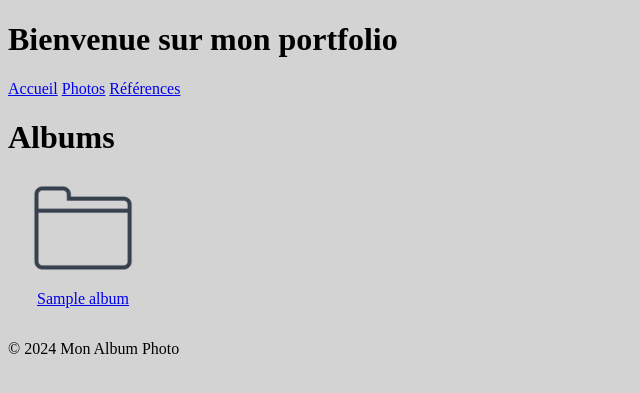
After one commit to qguillaume/album_photo, a Symfony app: template templates/photo/albums.html.twig in a window 1280 px wide. The commit adds this page. Shown: the top 393 px of the page, without its empty margins (0-640 px from the left). Run offline with Twig, Linux system fonts and the light colour scheme; the template is opened without the code that fills it: most values are stand-ins (such as "Sample title", 1, 10 or a date in 2020); style sheets or scripts are compiled from the project's sources; some libraries are stand-ins or nearby versions.

Commit message:
ajout de possibilité de mettre les photos par album nommé

```diff
--- a/templates/base.html.twig
+++ b/templates/base.html.twig
@@ -17,7 +17,7 @@
         <nav>
             <div class="menu">
                 <a href="{{ path('portfolio_home') }}" class="{% if app.request.attributes.get('_route') == 'portfolio_home' %}active{% endif %}">Accueil</a>
-                <a href="{{ path('photo_index') }}" class="{% if app.request.attributes.get('_route') == 'photo_index' %}active{% endif %}">Photos</a>
+                <a href="{{ path('photo_albums') }}" class="{% if app.request.attributes.get('_route') == 'photo_albums' %}active{% endif %}">Photos</a>
                 <a href="{{ path('reference') }}" class="{% if app.request.attributes.get('_route') == 'reference' %}active{% endif %}">Références</a>
             </div>
         </nav>
--- /dev/null
+++ b/templates/photo/albums.html.twig
@@ -0,0 +1,38 @@
+{% extends 'base.html.twig' %}
+
+{% block body %}
+<h1>Albums</h1>
+<div class="albums-container">
+    {% for album in albums %}
+        <div class="album">
+            <a href="{{ path('photos_by_album', { id: album.getId() }) }}">
+                <img src="{{ asset('images/folder-icon.png') }}" alt="Dossier" class="album-icon">
+                <p>{{ album.getNomAlbum() }}</p>
+            </a>
+        </div>
+    {% else %}
+        <p>Aucun album trouvé.</p>
+    {% endfor %}
+</div>
+
+<style>
+.albums-container {
+    display: flex;
+    flex-wrap: wrap;
+    gap: 16px;
+}
+.album {
+    text-align: center;
+    width: 150px;
+}
+.album img {
+    width: 100px;
+    height: 100px;
+    object-fit: cover;
+}
+.album p {
+    margin-top: 8px;
+    font-size: 16px;
+}
+</style>
+{% endblock %}
```
Also changed, not shown: config/routes/routes.yaml (+11 -3 lines), src/Controller/PhotoController.php (+30 -1 lines), src/Entity/Album.php (added, +58 -0 lines), src/Entity/Photo.php (+18 -0 lines), src/Repository/AlbumRepository.php (added, +32 -0 lines), templates/photo/photos_by_album.html.twig (added, +37 -0 lines), public/images/folder-icon.png (added), 1 other file.
